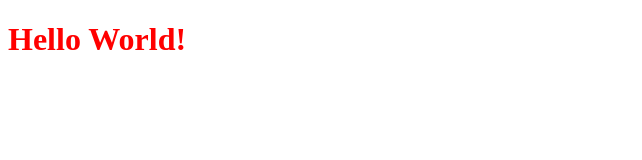
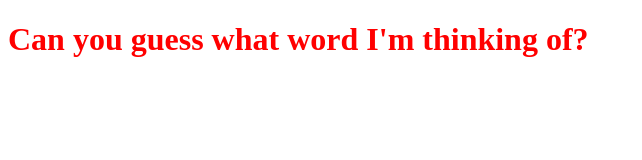
Before and after one commit to Travo100/cbc-javascript-session, a plain HTML site: page index.html in a window 1280 px wide. Shown: the whole page, without its empty margins (0-642 px from the left). Drawn offline with Linux system fonts and the light colour scheme.

Commit message:
Added pseudocode

```diff
--- a/index.html
+++ b/index.html
@@ -8,7 +8,7 @@
     <link rel="stylesheet" href="assets/style/style.css">
 </head>
 <body>
-    <h1>Hello World!</h1>
+    <h1>Can you guess what word I'm thinking of?</h1>
     <script src="assets/javascript/game.js"></script>
 </body>
 </html>
```
Also changed, not shown: assets/javascript/game.js (+7 -1 lines).
